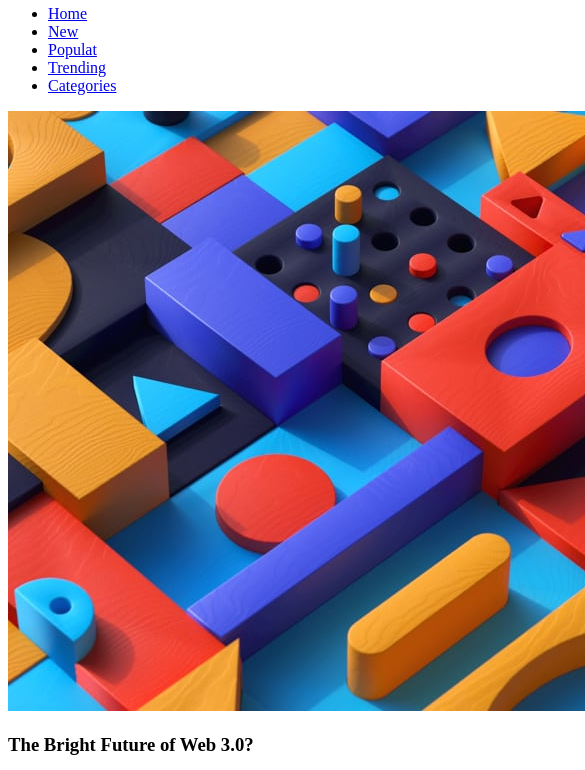
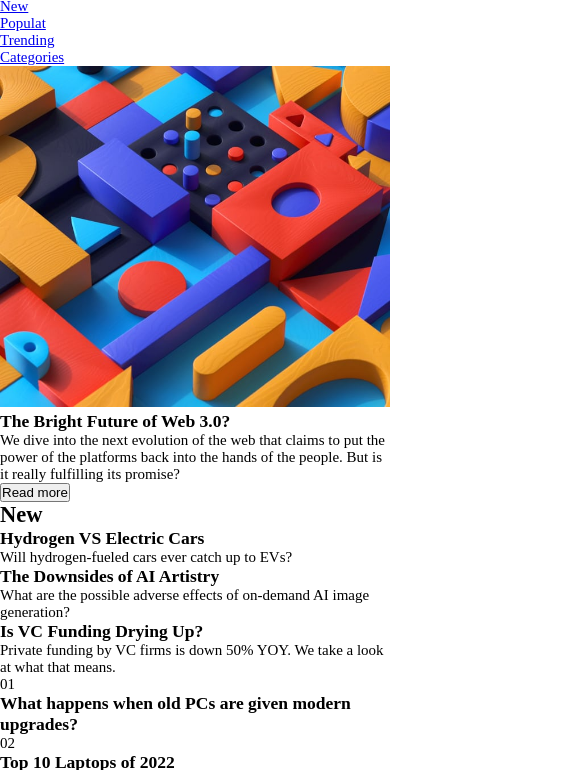
Before and after one commit to alexuscarter/Front-End-Mentor---News-Homepage, a plain HTML site: page index.html in a window 390 px wide. Shown: the part 63-833 px from the top of the page, 585 px wide, since content can reach past the window. Drawn offline with Linux system fonts and the light colour scheme.

Commit message:
finished mobile first

```diff
--- /dev/null
+++ b/assets/css/style.scss
@@ -0,0 +1,13 @@
+* {
+  margin: 0;
+  padding: 0;
+  box-sizing: border-box;
+}
+
+img {
+  max-width: 100%;
+}
+
+html {
+  font-size: 15px;
+}
--- a/index.html
+++ b/index.html
@@ -11,7 +11,7 @@
       sizes="32x32"
       href="./assets/images/favicon-32x32.png"
     />
-
+    <link rel="stylesheet" href="./assets/css/style.css" />
     <title>Frontend Mentor | News homepage</title>
 
     <!-- Feel free to remove these styles or customise in your own stylesheet 👍 -->
```
Also changed, not shown: assets/css/style.css (added), 3 other files.
